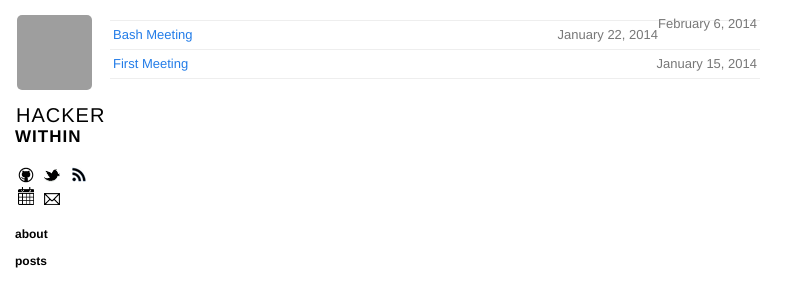
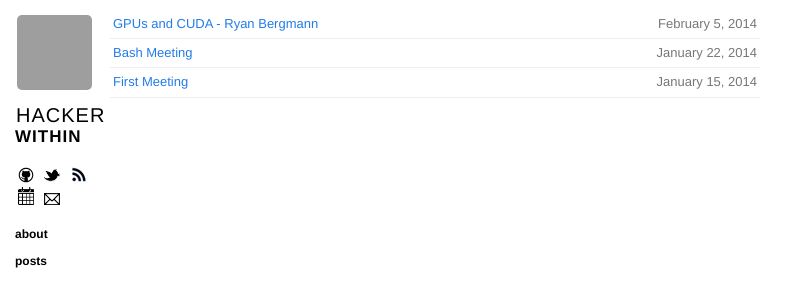
Before and after one commit to thehackerwithin/berkeley, a Jekyll site: the page built from index.html, in a window 1280 px wide. Shown: the top 307 px of the page, without its empty margins (0-808 px from the left). Built offline with Jekyll 4.4.1, drawn with Linux system fonts in a browser that asks for light colours; nearby versions of some CDN libraries; Markdown is read by kramdown in place of the engine named in the settings; grey boxes are pictures that could not be loaded.

Commit message:
fixed title, built page

```diff
--- a/_posts/2014-02-05-ryan-on-gpus.markdown
+++ b/_posts/2014-02-05-ryan-on-gpus.markdown
@@ -1,6 +1,6 @@
 ---
 layout: post
-title: GPUs and CUDA: Ryan Bergmann
+title: GPUs and CUDA - Ryan Bergmann
 comments: true
 category: posts
 tags: meeting
@@ -54,4 +54,4 @@
 
 [styleguides]: https://drive.google.com/file/d/0ByP1TmlNKprrcGdpaWJyeUZPb3c/edit?usp=sharing "Style Guides"
 
-[vibrometry]: "Vibrometry"
+[vibrometry]: https://thehackerwithin.github.com/berkeley/posts/ryan-on-gpus "Vibrometry"
```
Also changed, not shown: 2 other files.
